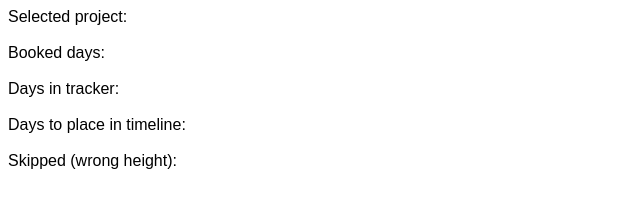
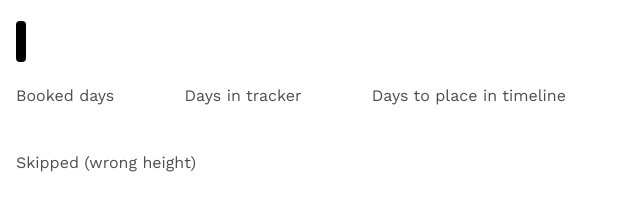
Before and after one commit to lucagiraudo/bomberos-tracker, a website: page ui.html in a window 1280 px wide. Shown: the whole page, without its empty margins (0-640 px from the left). Drawn offline with nearby package versions, Linux system fonts and the light colour scheme.

Commit message:
UI + Fix codice

```diff
--- a/package.json
+++ b/package.json
@@ -10,5 +10,8 @@
   "license": "",
   "devDependencies": {
     "@figma/plugin-typings": "^1.19.2"
+  },
+  "dependencies": {
+    "figma-plugin-ds": "^0.1.8"
   }
 }
--- a/ui.html
+++ b/ui.html
@@ -6,49 +6,114 @@
         document.getElementById('days_todo').innerHTML = event.data.pluginMessage.projectMessage.days_todo;
         document.getElementById('activity_skipped').innerHTML = event.data.pluginMessage.projectMessage.activity_skipped;
 
+        document.getElementById('project-color').style.backgroundColor = 'rgb(' + event.data.pluginMessage.projectMessage.project_color_red + ',' + event.data.pluginMessage.projectMessage.project_color_green + ',' + event.data.pluginMessage.projectMessage.project_color_blue + ')';
         // console.log(event.data.pluginMessage.selection.length);
     }
 </script>
+
+<html>
+
 <style>
+    @import url('https://fonts.googleapis.com/css2?family=Work+Sans:wght@400;700&display=swap');
+
     * {
-        font-family: Arial, Helvetica, sans-serif;
-        font-size: 16px;
+        font-family: 'Work Sans', sans-serif;
+        color: #282828;
     }
 
+    body {
+        padding: 8px;
+    }
+
+    h1,
+    h2,
     p {
-        display: inline;
+        margin: 0;
+    }
+
+    h1{
+        font-size: 40px;
+    }
+
+    .spacer {
+        height: 24px;
+        width: 100%;
+        clear: both;
+    }
+
+    .spacer-2 {
+        height: 48px;
+        width: 100%;
+        clear: both;
+    }
+
+    #prj-code-container {
+        display: flex;
+        flex-direction: row;
+    }
+
+    .indicator-container {
+        display: flex;
+        flex-direction: column;
+    }
+
+    .indicators {
+        width: 100%;
+        display: flex;
+        flex-direction: row;
+        justify-content: space-between;
+        max-width: 550px;
+    }
+
+    .label {
+        color: #4e4e4e;
+    }
+
+    #project-color{
+        width: 10px;
+        height: 41px;
+        border-radius: 4px;
+        background-color: black;
+        margin-top: 5px;
+        margin-right: 8px;
     }
 </style>
-<html>
 
 <body>
-    <p>Selected project: </p>
-    <p id="project_name"></p>
+    <div id="prj-code-container">
+        <div id="project-color"></div>
+        <!-- <h1>[</h1> -->
+        <h1 id="project_name">
+        </h1>
+        <!-- <h1>]</h1> -->
+    </div>
 
-    <br>
-    <br>
+    <div class="spacer"></div>
 
-    <p>Booked days: </p>
-    <p id="booked_days"></p>
+    <div class="indicators">
+        <div class="indicator-container">
+            <h1 id="booked_days"></h1>
+            <p class="label">Booked days</p>
+        </div>
 
-    <br>
-    <br>
+        <div class="indicator-container">
+            <h1 id="proj_number"></h1>
+            <p class="label">Days in tracker</p>
+        </div>
 
-    <p>Days in tracker: </p>
-    <p id="proj_number"></p>
+        <div class="indicator-container">
+            <h1 id="days_todo"></h1>
+            <p class="label">Days to place in timeline</p>
+        </div>
+    </div>
 
-    <br>
-    <br>
-
-    <p>Days to place in timeline: </p>
-    <p id="days_todo"></p>
+    <div class="spacer-2"></div>
 
 
-    <br>
-    <br>
-
-    <p>Skipped (wrong height): </p>
-    <p id="activity_skipped"></p>
+    <div class="indicator-container">
+        <h2 id="activity_skipped"></h2>
+        <p class="label">Skipped (wrong height)</p>
+    </div>
 
 </body>
 
```
Also changed, not shown: code.js (+12 -3 lines), 1 other file.
